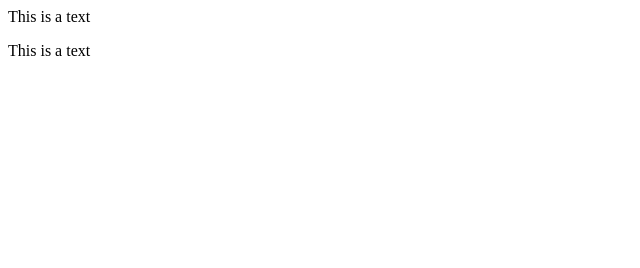
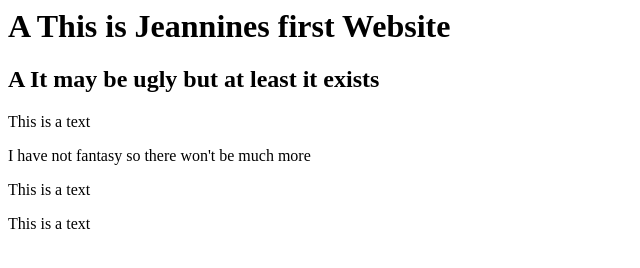
Before and after one commit to Sheaalba/Sheaalba.github.io, a plain HTML site: page index.html in a window 1280 px wide. Shown: the whole page, without its empty margins (0-640 px from the left). Drawn offline with Linux system fonts and the light colour scheme.

Commit message:
new title

```diff
--- a/index.html
+++ b/index.html
@@ -1,8 +1,15 @@
 <html>
     <head>
-        <p>This is a text</p>
+        <title>This is a text</title>
+         <link rel="stylesheet" href="main.css">
     </head>
     <body>
+      <h1>A This is Jeannines first Website</h1>
+      <h2>A It may be ugly but at least it exists</h2>
+        <p>This is a text</p>
+        <p>I have not fantasy so there won't be much more</p>
+        <p>This is a text</p>
         <p>This is a text</p>
     </body>
+
 </html>
```
